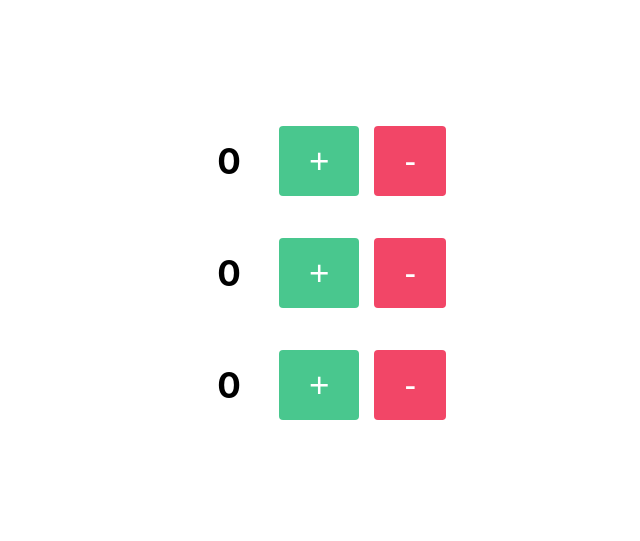
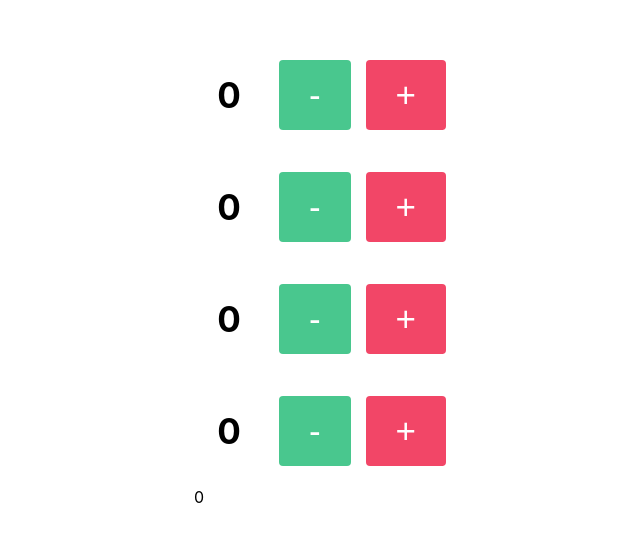
Before and after one commit to Mohammed-katanani/react-task3, a React (Create React App) app: page / in a window 1280 px wide. Shown: the part 127-668 px from the top of the page, without its empty margins (320-960 px from the left). Built offline with nearby package versions, Linux system fonts and the light colour scheme.

Commit message:
my add some code

```diff
--- a/src/App.js
+++ b/src/App.js
@@ -1,13 +1,11 @@
 import './App.css';
-import Counter from './Counter';
+import Counters from './Component/Counters';
 
 function App() {
   return (
     <div className="App">
       <div>
-      <Counter onIncrement="5" onDecrement="3"/>
-      <Counter/>
-      <Counter onIncrement="10" onDecrement="5"/>
+      <Counters/>
       </div>
     </div>
   );
--- a/src/Counter/index.css
+++ b/src/Component/Counter/index.css
@@ -1,6 +1,6 @@
 .counter{
     display: flex;
-    justify-content: end;
+    justify-content: flex-end;
     align-items: center;
     gap: 15px;
     font-size: 35px;
--- /dev/null
+++ b/src/Component/Counter/index.jsx
@@ -0,0 +1,15 @@
+import React, { Component } from 'react';
+import './index.css'
+
+class Counter extends Component {
+  render() {
+    return (
+      <div className='counter'>
+        <p>{this.props.count}</p>
+        <button onClick={() =>{this.props.onDecrement(this.props.id, this.props.steps)}}>-</button>
+        <button onClick={() =>{this.props.onIncrement(this.props.id, this.props.steps)}}>+</button>
+      </div>
+    );
+  }
+}
+export default Counter;
--- /dev/null
+++ b/src/Component/Counters/index.jsx
@@ -0,0 +1,58 @@
+import React, { Component } from "react";
+import Counter from "../Counter";
+
+const counters = [
+  { id: 1, count: 0, steps: 1 },
+  { id: 2, count: 0, steps: 3 },
+  { id: 3, count: 0, steps: 5 },
+  { id: 4, count: 0, steps: 5 },
+];
+export default class Counters extends Component {
+  state = {
+    counters,
+    total:0,
+  };
+  onIncrement = (id, steps = 1) => {
+    this.setState(prevState => ({total: prevState.total + steps}))
+    this.setState((prevState) => {
+      return {
+        counters: prevState.counters.map((item) => {
+          if (item.id === id) {
+            return { ...item, count: item.count + steps };
+          }
+          return item;
+        }),
+      };
+    });
+  };
+
+  onDecrement = (id, steps = 1) => {
+    let isDec=false
+    this.setState((prevState) => {
+      return {
+        counters: prevState.counters.map((item) => {
+          if (item.id === id && item.count >= steps) {
+            isDec=true
+            console.log(isDec);
+            return { ...item, count: item.count - steps };
+          }
+          return item;
+        }),
+      };
+
+    });
+    setTimeout(()=>isDec===true&&this.setState(prevState => ({total: prevState.total - steps})))
+  };
+
+
+  render() {
+    return (
+      <div>
+        {this.state.counters.map((item) => (
+          <Counter key={item.id} {...item} onIncrement={this.onIncrement} onDecrement={this.onDecrement} />
+        ))}
+        <div>{this.state.total}</div>
+      </div>
+    );
+  }
+}
--- a/src/Counter/index.jsx
+++ /dev/null
@@ -1,18 +0,0 @@
-import React, { Component } from 'react'
-import './index.css'
-export default class Counter extends Component {
-    state = {
-        count: 0
-    };
-    onIncrement = () => this.setState(prevState => ({count: prevState.count + (parseInt(this.props.onIncrement)||1)}))
-    onDecrement = () => this.state.count>=(parseInt(this.props.onDecrement)||1)&&this.setState(prevState => ({count: prevState.count - (parseInt(this.props.onDecrement)||1)}))
-  render() {
-    return (
-      <div className='counter'>
-        <p>{this.state.count}</p>
-        <button onClick={this.onIncrement}>+</button>
-        <button onClick={this.onDecrement}>-</button>
-      </div>
-    )
-  }
-}
```
